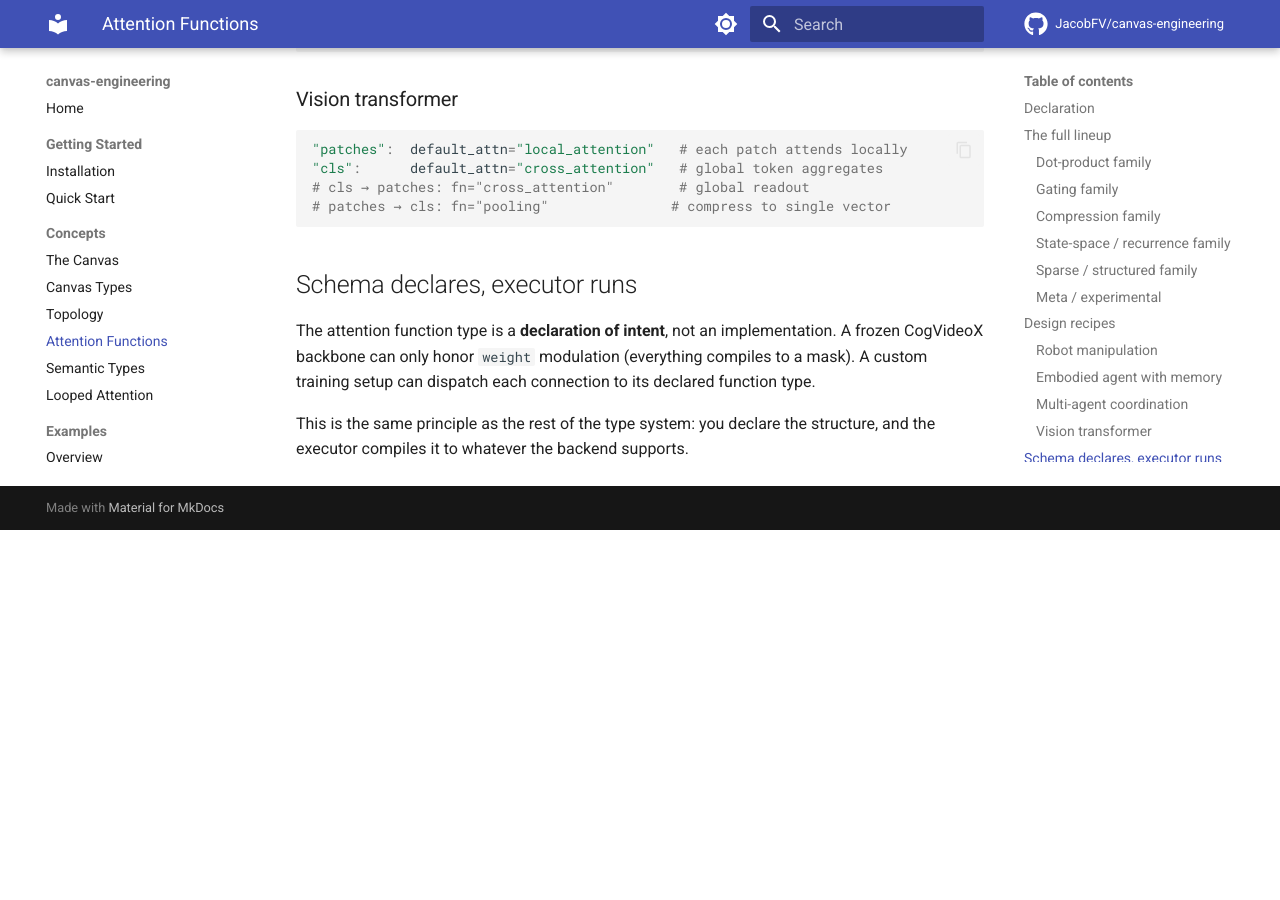
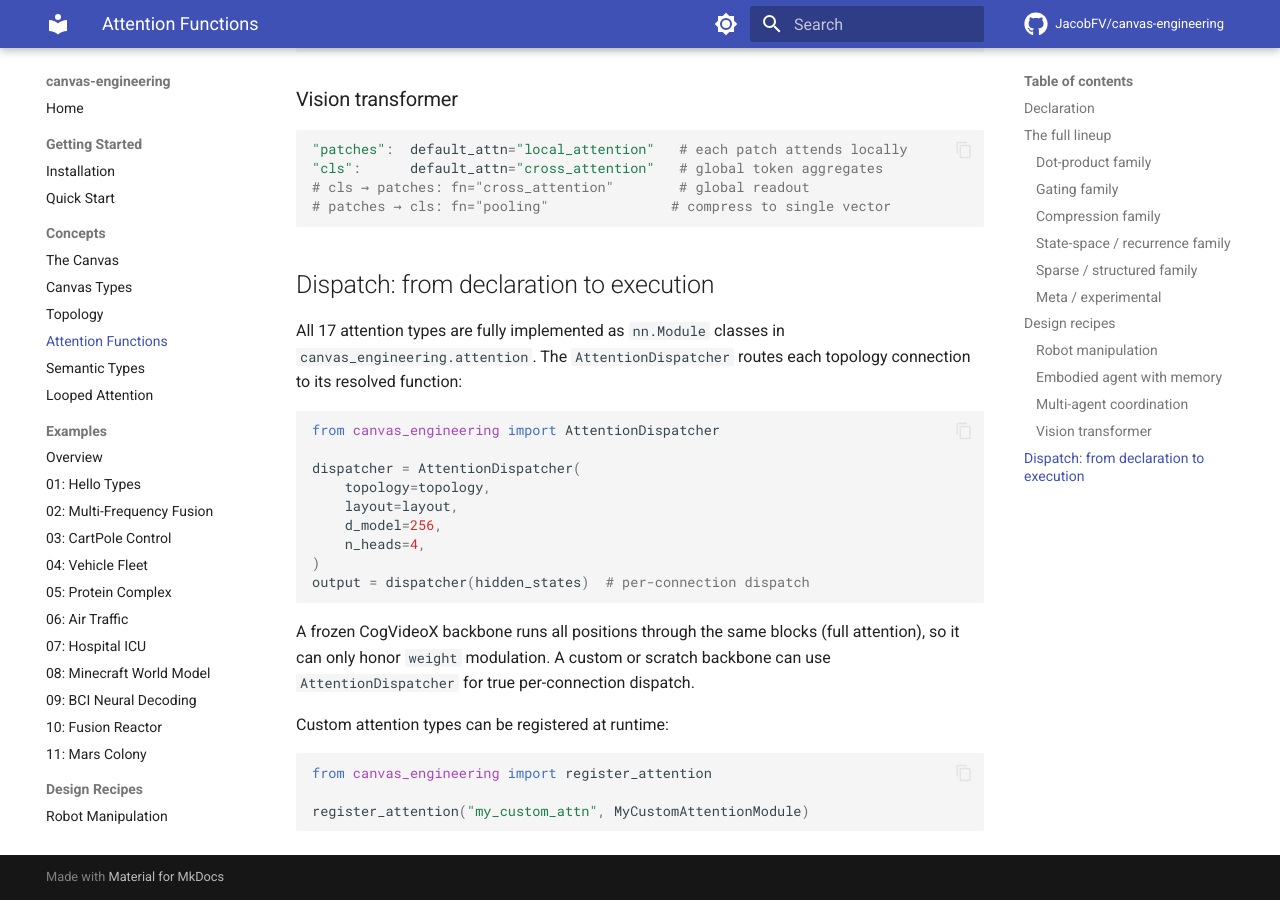
Before and after one commit to JacobFV/canvas-engineering, an MkDocs documentation site: the page built from docs/concepts/attention-functions.md, in a window 1280 px wide and 900 px high, scrolled down 3006 px. Built offline with MkDocs 1.6.1 and Material for MkDocs 9.7.7, drawn with Linux system fonts in a browser that asks for light colours; comment, search, counter and statistics services are not loaded; before the commit the page ends 3536 px from its top, so only the background shows below that.

Commit message:
Update attention-functions docs to document AttentionDispatcher
All 17 types are fully implemented — document the dispatch API
and register_attention() for custom types.

Co-Authored-By: Claude Opus 4.6 <noreply@anthropic.com>

````diff
--- a/docs/concepts/attention-functions.md
+++ b/docs/concepts/attention-functions.md
@@ -97,8 +97,28 @@ Connection(src="thought", dst="visual", fn="perceiver")
 # patches → cls: fn="pooling"               # compress to single vector
 ```
 
-## Schema declares, executor runs
+## Dispatch: from declaration to execution
 
-The attention function type is a **declaration of intent**, not an implementation. A frozen CogVideoX backbone can only honor `weight` modulation (everything compiles to a mask). A custom training setup can dispatch each connection to its declared function type.
+All 17 attention types are fully implemented as `nn.Module` classes in `canvas_engineering.attention`. The `AttentionDispatcher` routes each topology connection to its resolved function:
 
-This is the same principle as the rest of the type system: you declare the structure, and the executor compiles it to whatever the backend supports.
+```python
+from canvas_engineering import AttentionDispatcher
+
+dispatcher = AttentionDispatcher(
+    topology=topology,
+    layout=layout,
+    d_model=256,
+    n_heads=4,
+)
+output = dispatcher(hidden_states)  # per-connection dispatch
+```
+
+A frozen CogVideoX backbone runs all positions through the same blocks (full attention), so it can only honor `weight` modulation. A custom or scratch backbone can use `AttentionDispatcher` for true per-connection dispatch.
+
+Custom attention types can be registered at runtime:
+
+```python
+from canvas_engineering import register_attention
+
+register_attention("my_custom_attn", MyCustomAttentionModule)
+```
````
